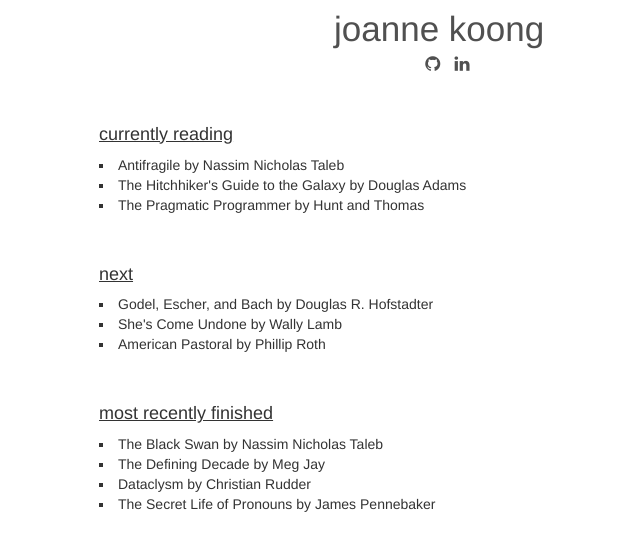
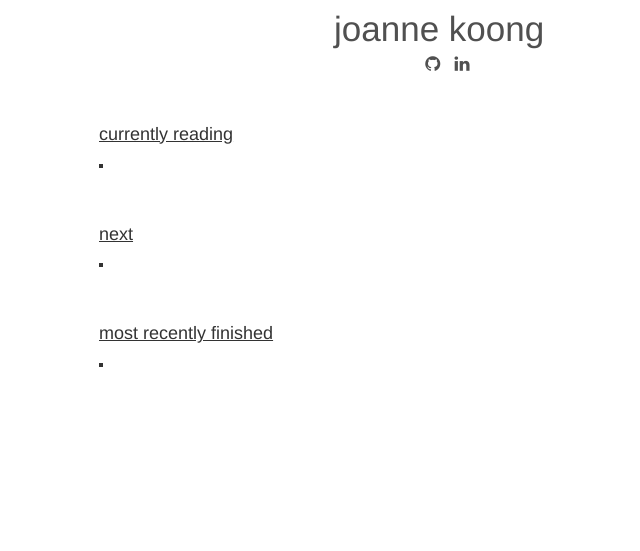
Before and after one commit to joannne/joannne.github.io, a Jekyll site: the page built from reading_list.html, in a window 1280 px wide. Shown: the top 551 px of the page, without its empty margins (131-771 px from the left). Built offline with Jekyll 4.4.1, drawn with Linux system fonts in a browser that asks for light colours; nearby versions of some CDN libraries.

Commit message:
update github username

```diff
--- a/_layouts/default.html
+++ b/_layouts/default.html
@@ -13,7 +13,7 @@ layout: header
 Currently a student at Harvard. Studying Computer Science and Statistics.
 <br>
 <br>
- A huge fan of: minimalism, <a href="{{ site.url }}/reading_list.html">books</a>, stackoverflow, shopping for running shoes, machine learning, <!-- <a href ="http://main.uschess.org/assets/msa_joomla/MbrDtlMain.php?13136738"> chess</a> -->chess, MOOCs, contemporary poetry, and you.
+ A huge fan of: minimalism, books, stackoverflow, shopping for running shoes, and MOOCs.
 
 <br>
 <br>
--- a/_layouts/header.html
+++ b/_layouts/header.html
@@ -18,7 +18,7 @@
      <br>
 
      <div class = "iconz">
-    <a target="_blank" href="https://github.com/joannne"><i class="fa fa-github fa-fw" style="font-size: 0.73em;"></i> <span class="network-name"></span></a>
+    <a target="_blank" href="https://github.com/joannebear"><i class="fa fa-github fa-fw" style="font-size: 0.73em;"></i> <span class="network-name"></span></a>
     <link href='http://fonts.googleapis.com/css?family=Karla' rel='stylesheet' type='text/css'>
 
     <a target="_blank" href="https://www.linkedin.com/in/joannekoong"><i class="fa fa-linkedin fa-fw" style="font-size: 0.73em;"></i> <span class="network-name"></span></a>
--- a/reading_list.html
+++ b/reading_list.html
@@ -7,9 +7,7 @@ layout: header
 <div id="readinglist">
 <h4><u>currently reading </u></h4>
 <div class="list">
-	<li> Antifragile by Nassim Nicholas Taleb </li>
-	<li> The Hitchhiker's Guide to the Galaxy by Douglas Adams</li>
-	<li> The Pragmatic Programmer by Hunt and Thomas </li>
+	<li> </li>
 </div>
 
 <br>
@@ -18,18 +16,13 @@ layout: header
 
 <h4> <u> next</u></h4>
 <div class="list">
-	<li> Godel, Escher, and Bach by Douglas R. Hofstadter </li>
-	<li> She's Come Undone by Wally Lamb  </li>
-	<li> American Pastoral by Phillip Roth </li>
+	<li> </li>
 
 <br>
 <br>
 <h4> <u> most recently finished</u></h4>
 <div class="list">
-	<li> The Black Swan by Nassim Nicholas Taleb  </li>
-	<li> The Defining Decade by Meg Jay </li>
-	<li> Dataclysm by Christian Rudder </li>
-	<li> The Secret Life of Pronouns by James Pennebaker </li>
+	<li> </li>
 
 </div>
 </div>
```
